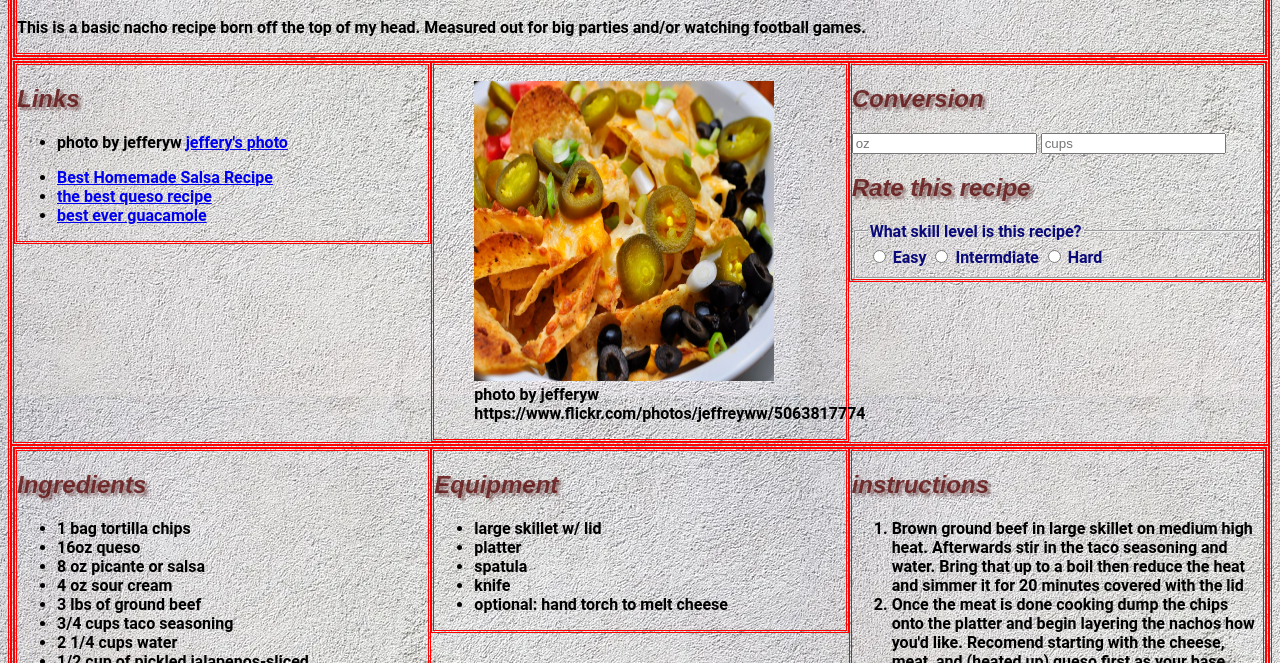
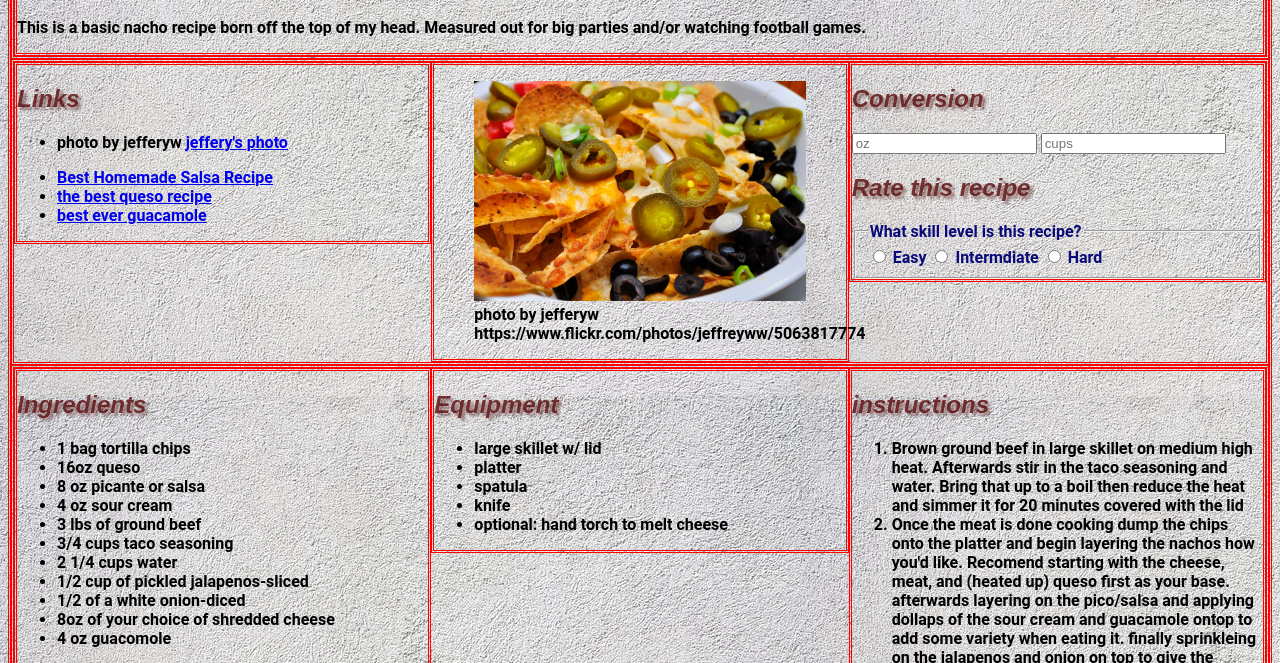
Before and after one commit to matthewneward/CA5-Layout-CSS, a plain HTML site: page index.html in a window 1280 px wide. Shown: the part 137-800 px from the top of the page. Drawn offline with Linux system fonts and the light colour scheme.

Commit message:
fixed image issue

```diff
--- a/index.html
+++ b/index.html
@@ -23,7 +23,7 @@
         </div>
     </div>
 <!-- Row 2 -->
-    <div class="row"> <!--need to add links-->
+    <div class="row">
         <div class="col" style="width:33.333%;">
             <h2>Links</h2>
             <ul>
@@ -35,7 +35,7 @@
         </div>
         <div class="col" style="width:33.333%;">
             <figure>
-                <img src="images/nachos.jpg" alt="nachos" width="300" height="300">
+                <img src="images/nachos.jpg" alt="nachos" width="100%">
                 <figcaption> photo by jefferyw https://www.flickr.com/photos/jeffreyww/5063817774 </figcaption>
             </figure>
         </div>
```
